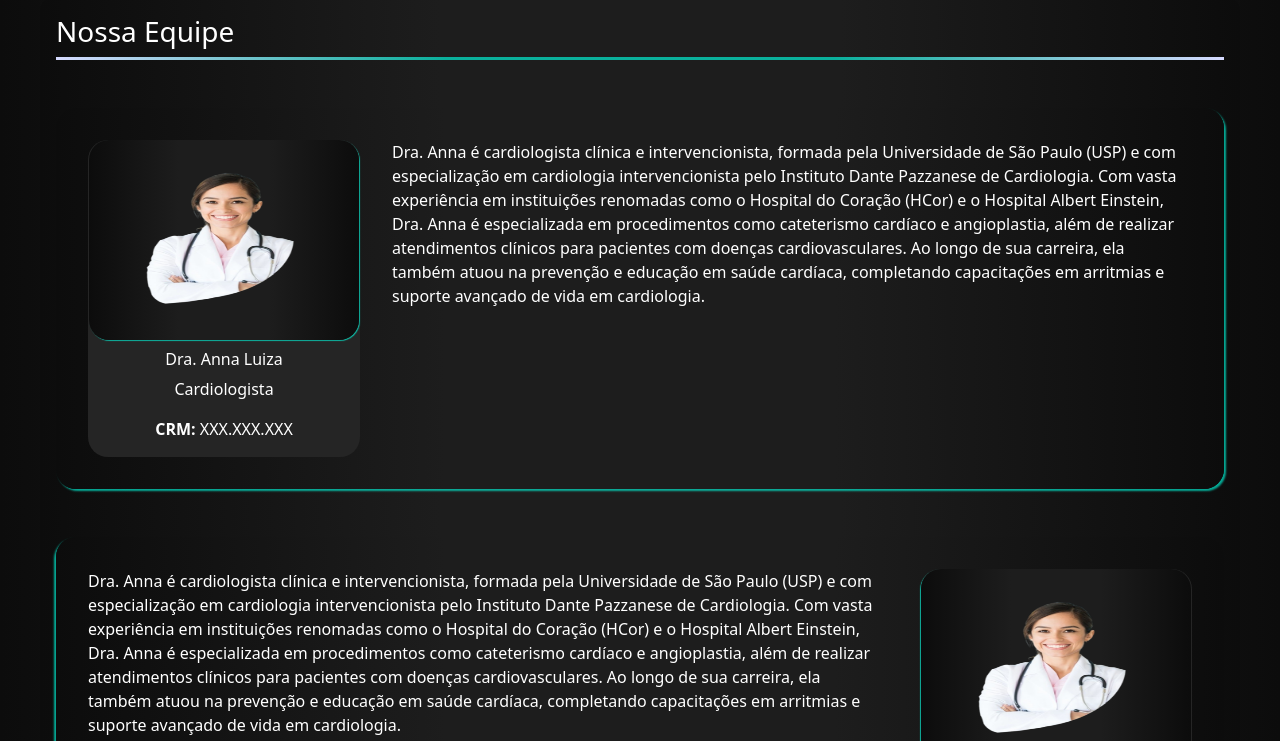
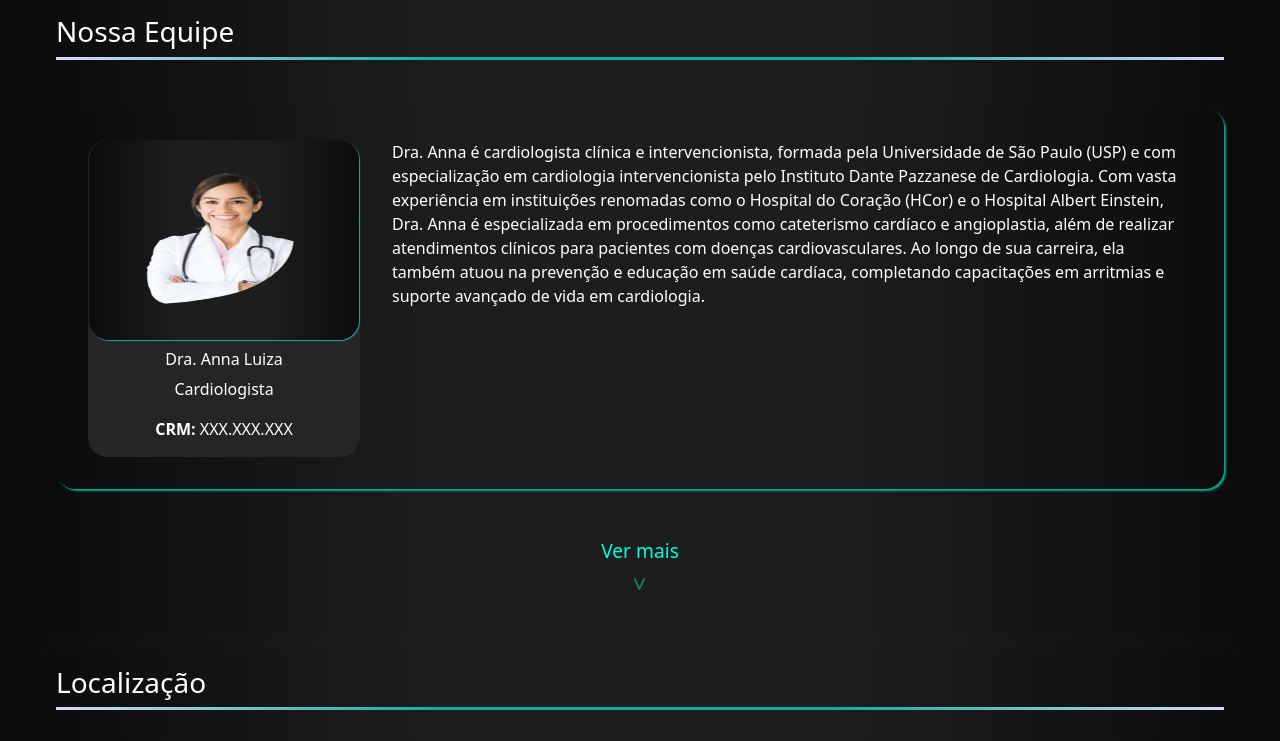
Before and after one commit to Guismx/system-medical, a PHP site: page / in a window 1280 px wide. Shown: the part 1302-2043 px from the top of the page. Run offline with PHP 8.4, Linux system fonts and the light colour scheme.

Commit message:
new features

```diff
--- a/css/styles.css
+++ b/css/styles.css
@@ -84,7 +84,21 @@ body {
 }
 
 
+
+
+
+
+
+
+
+
+
+
+
+
+
 /* CARROUSEL DE SERVIÇOS */
+
 .container-servicos {
     color: rgb(255, 255, 255);
     background-color: transparent;
@@ -92,6 +106,7 @@ body {
     margin: 0 auto;
     margin-top: 2rem;
   }
+
   .into-servicos {
     margin: 0 auto;
     max-width: 1200px;
@@ -104,20 +119,35 @@ body {
     border-radius: 10px;
     margin-bottom: 1rem;
   }
+
   .servicos-carousel {
     position: relative;
     width: 100%;
     overflow: hidden;
   }
+
   .servicos-index {
     display: flex;
-    transition: transform 0.5s ease;
+    transition: transform 0.5s ease-in-out; /* Animação suave */
   }
+
   .pagina {
-    display: flex;
-    justify-content: space-between;
-    width: 100%;
+    flex-shrink: 0;
+    width: 100%; /* Cada página ocupa 100% da largura do container */
   }
+  /* Classes para definir a posição no slide */
+  .pagina.previous {
+    transform: translateX(-100%); /* Fora da tela à esquerda */
+  }
+
+  .pagina.next {
+    transform: translateX(100%); /* Fora da tela à direita */
+  }
+
+  .pagina.active {
+    transform: translateX(0); /* Centralizada */
+  }
+
   .card-index {
     margin: 1rem;
     padding: 10px;
@@ -132,25 +162,30 @@ body {
     border-right: 1px solid rgb(255, 255, 255);
     border-bottom: 1px solid rgb(255, 255, 255);
   }
+
   .card-index:hover {
     background-color: #1b1b1b;
     border-right: 1px solid #00ffe0a6;
     border-bottom: 1px solid #00ffe0a6;
   }
+
   .servicos-index img {
     width: 100%;
     height: 150px;
     border-radius: 10px;
   }
+
   .carousel-controls {
     text-align: center;
   }
+
   .card-index {
     display: flex;
     flex-direction: column;
     align-items: center;
     justify-content: center;
   }
+
   .card-index a {
     justify-content: center;
     display: flex;
@@ -160,8 +195,9 @@ body {
     background-color: rgb(24, 24, 24);
     align-items: center;
     border-radius: 10px;
-    border: 1px solid #00ffe0a6 ;
+    border: 1px solid #00ffe0a6;
   }
+
   .card-index a:hover {
     justify-content: center;
     display: flex;
@@ -171,8 +207,9 @@ body {
     background-color: rgb(73, 73, 73);
     align-items: center;
     border-radius: 10px;
-    border: 1px solid #00ffe0a6 ;
+    border: 1px solid #00ffe0a6;
   }
+
   .carousel-controls button {
     border-radius: 50%;
     background-color: rgb(37, 37, 37);
@@ -183,22 +220,33 @@ body {
     cursor: pointer;
     font-size: 18px;
   }
+
   .carousel-controls button:hover {
     color: #00ffe0a6;
   }
 
-/* Adicionando animação para as transições de slide */
-.pagina.previous {
-    transform: translateX(-100%); /* Página anterior deslizando para a esquerda */
-}
 
-.pagina.next {
-    transform: translateX(100%); /* Página seguinte deslizando para a direita */
-}
 
-.pagina.show {
-    transform: translateX(0); /* Página atual no centro, sem deslizamento */
-}
+
+
+
+
+
+
+
+
+
+
+
+
+
+
+
+
+
+
+
+
 
 
 
@@ -633,3 +681,57 @@ footer {
     outline: none;
     color: #00ffe0;
 }
+
+
+
+/* BOTÃO VER MAIS E VER MENOS */
+/* Estilo do botão geral */
+.toggle-btn {
+    background: transparent;
+    border: none;
+    color: #00ffe0;
+    font-size: 1.2rem;
+    cursor: pointer;
+    display: flex;
+    flex-direction: column;
+    align-items: center;
+    justify-content: center;
+    padding: 1rem;
+    text-align: center;
+}
+
+/* Remove qualquer sublinhado ao passar o mouse */
+.toggle-btn:hover {
+    text-decoration: none;
+}
+
+/* Estilo para o texto "Ver mais" ou "Ver menos" */
+.toggle-text {
+    font-size: 1.2rem;
+}
+
+/* Estilo das setas */
+.toggle-arrow {
+    font-size: 1.5rem;
+    animation: blink 1s infinite;
+    display: inline-block;
+}
+
+/* Animação de piscar */
+@keyframes blink {
+    0%, 100% {
+        opacity: 1;
+    }
+    50% {
+        opacity: 0.3;
+    }
+}
+
+/* Classes para a direção das setas */
+.toggle-arrow.down {
+    transform: rotate(90deg); /* Aponta para baixo */
+}
+
+.toggle-arrow.up {
+    transform: rotate(-90deg); /* Aponta para cima */
+}
--- a/index.php
+++ b/index.php
@@ -1,3 +1,10 @@
+<!--
+ https://uiverse.io/xopc333/modern-stingray-68
+ https://uiverse.io/EcheverriaJesus/nasty-zebra-71
+ https://uiverse.io/ArturCodeCraft/afraid-fish-22
+
+-->
+
 <?php
 session_start();
 include('config.php');
@@ -222,6 +229,8 @@ if (isset($_SESSION['usuario'])) {
       <h3>Nossa Equipe</h3>
       <div class="container-fluidcolor-line"></div>
     </div>
+
+    <!-- Primeiro card visível -->
     <div class="banner-equipe">
       <div class="dado-equipe">
         <img src="./assets/medico-1.png" alt="">
@@ -229,16 +238,18 @@ if (isset($_SESSION['usuario'])) {
         <p>Cardiologista</p>
         <p><b>CRM:</b> XXX.XXX.XXX</p>
       </div>
-
       <div class="infor-equipe">
-        <p>
-          Dra. Anna é cardiologista clínica e intervencionista, formada pela Universidade de São Paulo (USP) e com especialização em cardiologia intervencionista pelo Instituto Dante Pazzanese de Cardiologia. Com vasta experiência em instituições renomadas como o Hospital do Coração (HCor) e o Hospital Albert Einstein, Dra. Anna é especializada em procedimentos como cateterismo cardíaco e angioplastia, além de realizar atendimentos clínicos para pacientes com doenças cardiovasculares. Ao longo de sua carreira, ela também atuou na prevenção e educação em saúde cardíaca, completando capacitações em arritmias e suporte avançado de vida em cardiologia.</p>
+        <p> Dra. Anna é cardiologista clínica e intervencionista, formada pela Universidade de São Paulo (USP) e com especialização em cardiologia intervencionista pelo Instituto Dante Pazzanese de Cardiologia. Com vasta experiência em instituições renomadas como o Hospital do Coração (HCor) e o Hospital Albert Einstein, Dra. Anna é especializada em procedimentos como cateterismo cardíaco e angioplastia, além de realizar atendimentos clínicos para pacientes com doenças cardiovasculares. Ao longo de sua carreira, ela também atuou na prevenção e educação em saúde cardíaca, completando capacitações em arritmias e suporte avançado de vida em cardiologia.</p>
+        </p>
       </div>
     </div>
 
+    <!-- Cards adicionais inicialmente ocultos -->
+    <div class="additional-cards" style="display: none;">
       <div class="banner-equipe2">
         <div class="infor-equipe2">
-        <p>Dra. Anna é cardiologista clínica e intervencionista, formada pela Universidade de São Paulo (USP) e com especialização em cardiologia intervencionista pelo Instituto Dante Pazzanese de Cardiologia. Com vasta experiência em instituições renomadas como o Hospital do Coração (HCor) e o Hospital Albert Einstein, Dra. Anna é especializada em procedimentos como cateterismo cardíaco e angioplastia, além de realizar atendimentos clínicos para pacientes com doenças cardiovasculares. Ao longo de sua carreira, ela também atuou na prevenção e educação em saúde cardíaca, completando capacitações em arritmias e suporte avançado de vida em cardiologia.</p>
+          <p> Dra. Anna é cardiologista clínica e intervencionista, formada pela Universidade de São Paulo (USP) e com especialização em cardiologia intervencionista pelo Instituto Dante Pazzanese de Cardiologia. Com vasta experiência em instituições renomadas como o Hospital do Coração (HCor) e o Hospital Albert Einstein, Dra. Anna é especializada em procedimentos como cateterismo cardíaco e angioplastia, além de realizar atendimentos clínicos para pacientes com doenças cardiovasculares. Ao longo de sua carreira, ela também atuou na prevenção e educação em saúde cardíaca, completando capacitações em arritmias e suporte avançado de vida em cardiologia.</p>
+          </p>
         </div>
         <div class="dado-equipe2">
           <img src="./assets/medico-1.png" alt="">
@@ -256,9 +267,17 @@ if (isset($_SESSION['usuario'])) {
           <p><b>CRM: </b>XXX.XXX.XXX</p>
         </div>
         <div class="infor-equipe">
-        <p>Dra. Anna é cardiologista clínica e intervencionista, formada pela Universidade de São Paulo (USP) e com especialização em cardiologia intervencionista pelo Instituto Dante Pazzanese de Cardiologia. Com vasta experiência em instituições renomadas como o Hospital do Coração (HCor) e o Hospital Albert Einstein, Dra. Anna é especializada em procedimentos como cateterismo cardíaco e angioplastia, além de realizar atendimentos clínicos para pacientes com doenças cardiovasculares. Ao longo de sua carreira, ela também atuou na prevenção e educação em saúde cardíaca, completando capacitações em arritmias e suporte avançado de vida em cardiologia.</p>
+          <p> Dra. Anna é cardiologista clínica e intervencionista, formada pela Universidade de São Paulo (USP) e com especialização em cardiologia intervencionista pelo Instituto Dante Pazzanese de Cardiologia. Com vasta experiência em instituições renomadas como o Hospital do Coração (HCor) e o Hospital Albert Einstein, Dra. Anna é especializada em procedimentos como cateterismo cardíaco e angioplastia, além de realizar atendimentos clínicos para pacientes com doenças cardiovasculares. Ao longo de sua carreira, ela também atuou na prevenção e educação em saúde cardíaca, completando capacitações em arritmias e suporte avançado de vida em cardiologia.</p>
+          </p>
         </div>
       </div>
+    </div>
+
+    <!-- Botão para expandir -->
+    <button class="toggle-btn" id="toggle-cards">
+      <span class="toggle-text">Ver mais</span>
+      <span class="toggle-arrow down">></span>
+    </button>
   </div>
 </div>
 
--- a/javascript.js
+++ b/javascript.js
@@ -44,3 +44,23 @@ nextButton.addEventListener('click', () => {
 
 // Inicializa o carrossel
 updateCarousel();
+
+
+// BOTÃO PARA MOSTRAR MAIS E MOSTRAR MENOS (PAGINA INICIAL)
+document.getElementById("toggle-cards").addEventListener("click", function () {
+    const additionalCards = document.querySelector(".additional-cards");
+    const text = this.querySelector(".toggle-text");
+    const arrow = this.querySelector(".toggle-arrow");
+
+    if (additionalCards.style.display === "none") {
+        additionalCards.style.display = "block"; // Mostra os cards
+        text.textContent = "Ver menos"; // Muda o texto
+        arrow.classList.remove("down");
+        arrow.classList.add("up"); // Muda a seta para cima
+    } else {
+        additionalCards.style.display = "none"; // Oculta os cards
+        text.textContent = "Ver mais"; // Muda o texto
+        arrow.classList.remove("up");
+        arrow.classList.add("down"); // Muda a seta para baixo
+    }
+});
```
Also changed, not shown: salvar-cadastro.php (deleted). Lines whose indentation alone changed are shown as unchanged.
